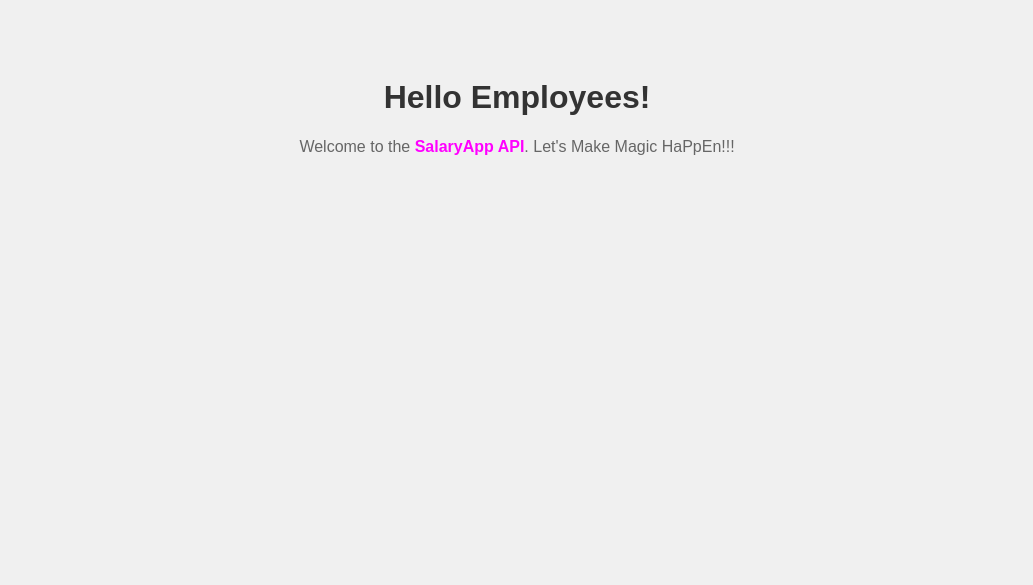
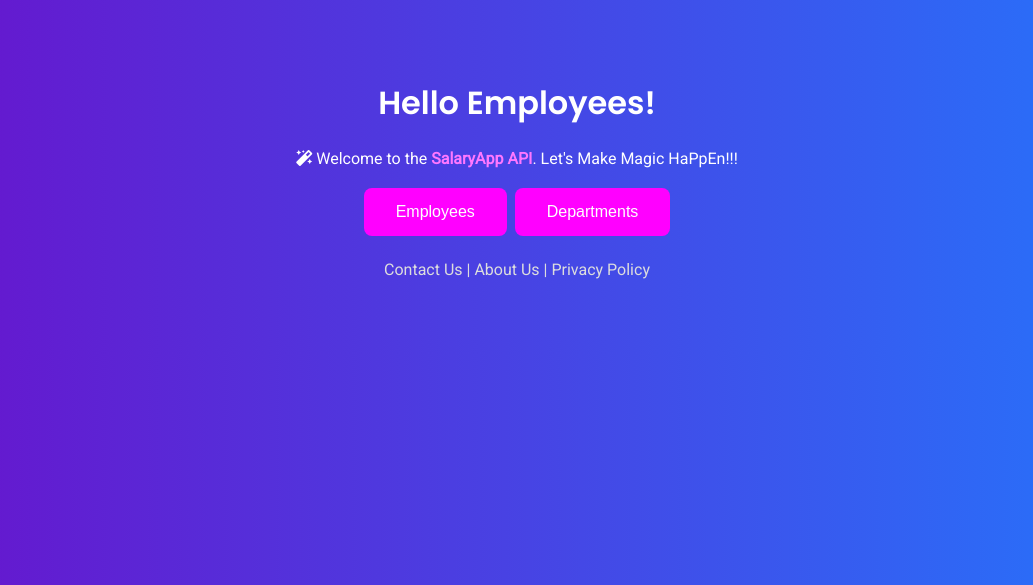
Before and after one commit to asanni2022/Django_CapstoneProject, a Django app: page / in a window 1280 px wide. Shown: the top 585 px of the page, without its empty margins (123-1156 px from the left). Run offline with Django 4.2, Linux system fonts and the light colour scheme.

Commit message:
updated look and feel of landing page

```diff
--- a/SalaryApp/templates/landing_page.html
+++ b/SalaryApp/templates/landing_page.html
@@ -4,27 +4,53 @@
     <meta charset="UTF-8">
     <meta name="viewport" content="width=device-width, initial-scale=1.0">
     <title>SalaryApp Landing Page</title>
+    <link href="https://fonts.googleapis.com/css2?family=Poppins:wght@600&family=Roboto&display=swap" rel="stylesheet">
+    <link rel="stylesheet" href="https://cdnjs.cloudflare.com/ajax/libs/font-awesome/5.15.3/css/all.min.css">
     <style>
         body {
-            font-family: Arial, sans-serif;
-            background-color: #f0f0f0;
+            font-family: 'Roboto', sans-serif;
+            background: linear-gradient(to right, #6a11cb 0%, #2575fc 100%);
+            color: #fff;
             text-align: center;
             padding: 50px;
         }
         h1 {
-            color: #333;
-        }
-        p {
-            color: #666;
+            font-family: 'Poppins', sans-serif;
         }
         .magic {
-            color: #ff00ff;
+            color: #ff77ff;
             font-weight: bold;
+        }
+        button {
+            background-color: #ff00ff;
+            border: none;
+            color: white;
+            padding: 15px 32px;
+            text-align: center;
+            text-decoration: none;
+            display: inline-block;
+            font-size: 16px;
+            margin: 4px 2px;
+            cursor: pointer;
+            border-radius: 8px;
+            transition: background-color 0.3s ease;
+        }
+        button:hover {
+            background-color: #ff77ff;
+        }
+        footer {
+            margin-top: 20px;
+            color: #ddd;
         }
     </style>
 </head>
 <body>
     <h1>Hello Employees!</h1>
-    <p>Welcome to the <span class="magic">SalaryApp API</span>. Let's Make Magic HaPpEn!!!</p>
+    <p><i class="fas fa-magic"></i> Welcome to the <span class="magic">SalaryApp API</span>. Let's Make Magic HaPpEn!!!</p>
+    <button onclick="window.location.href='http://127.0.0.1:8000/employee/'">Employees</button>
+    <button onclick="window.location.href='http://127.0.0.1:8000/department/'">Departments </button>
+    <footer>
+        <p>Contact Us | About Us | Privacy Policy</p>
+    </footer>
 </body>
 </html>
```
